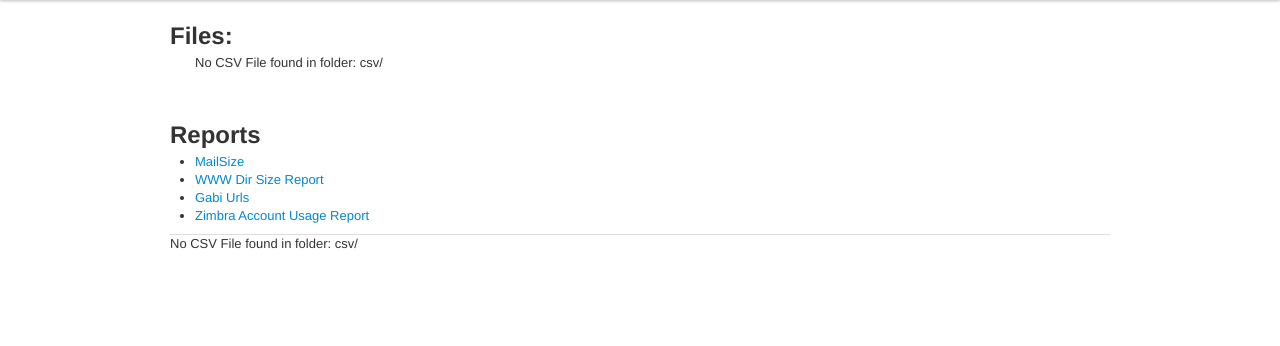
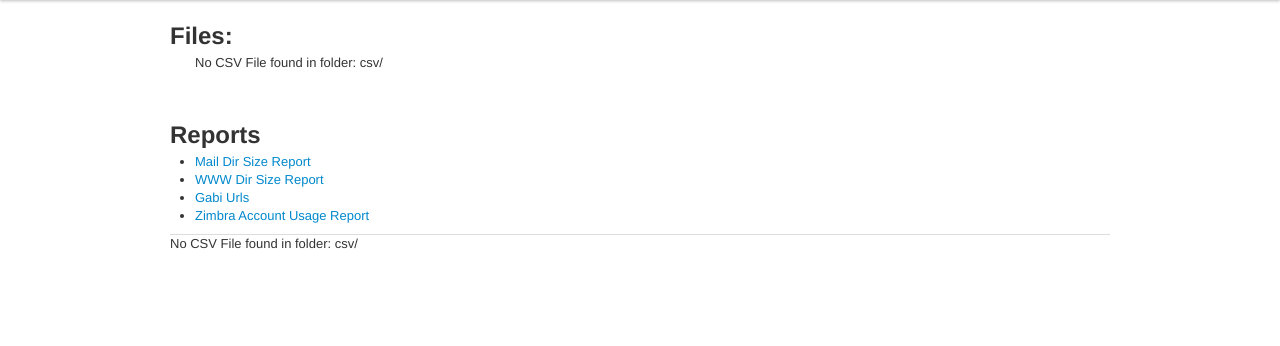
Before and after one commit to oxivanisher/csv-viewer, a PHP site: page /?file=1 in a window 1280 px wide. Shown: the part 40-386 px from the top of the page. Run offline with PHP 8.4, Linux system fonts and the light colour scheme; data that the repository does not hold is empty; some libraries are stand-ins or nearby versions.

Commit message:
cosmetics

```diff
--- a/inc/sources.inc.php
+++ b/inc/sources.inc.php
@@ -52,4 +52,14 @@ $GLOBALS[sources][$filename][fields][$cnt++] = "Directory";
 $GLOBALS[sources][$filename][fields][$cnt++] = "Size in MB";
 
 
+# Mail Data Dir Size
+$filename = "mailSize.inc.php"; $cnt = 0;
+$GLOBALS[sources][$filename][name] = "Mail Dir Size Report";
+$GLOBALS[sources][$filename][fields][$cnt++] = "Server";
+$GLOBALS[sources][$filename][fields][$cnt++] = "Domain";
+$GLOBALS[sources][$filename][fields][$cnt++] = "User";
+$GLOBALS[sources][$filename][fields][$cnt++] = "Size in MB";
+
+
+
 ?>
```
Also changed, not shown: 1 other file.
